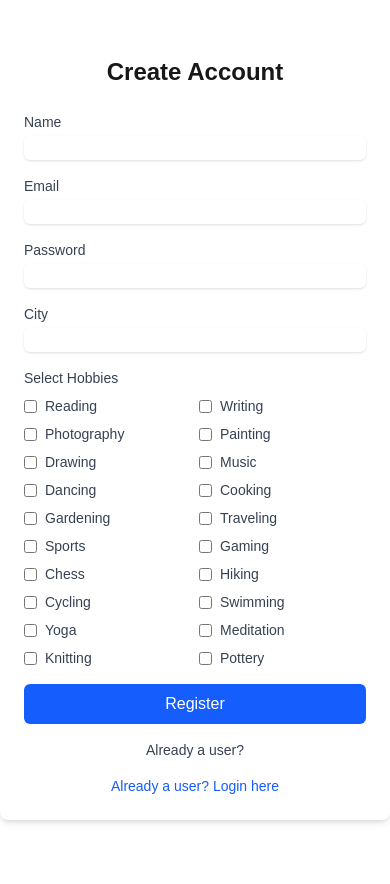
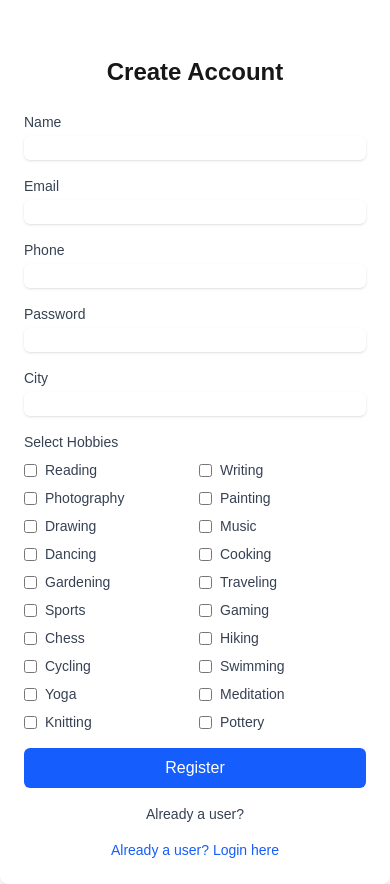
Before and after one commit to Abhishek09yadav/ConnectVerse, a Next.js app in the folder frontend/: page /registerform in a window 390 px wide. Before the commit the page ends 844 px from the top, so only its background shows below. Built offline with nearby package versions, Linux system fonts and the light colour scheme; no server answers.

Commit message:
feat: Add phone number field to user registration and update relevant components

```diff
--- a/frontend/src/components/Dashboard.jsx
+++ b/frontend/src/components/Dashboard.jsx
@@ -34,6 +34,7 @@ useEffect(() => {
      });
 
      const filtered = response.data.filter((u) => u._id !== user.id);
+     console.log("Filtered Users:", filtered); // Debugging line
      setUsers(filtered);
      setCurrentUser(user); // <- set user here after successful fetch
    } catch (err) {
@@ -101,7 +102,7 @@ useEffect(() => {
                   onClick={() => {
                     const phone = user.phone || ""; // make sure 'phone' is available in user data
                     const message = `Hi ${user.name}, I saw we share some hobbies! Want to connect? 😊`;
-                    const whatsappUrl = `https://wa.me/${phone}?text=${encodeURIComponent(
+                    const whatsappUrl = `https://wa.me/91${phone}?text=${encodeURIComponent(
                       message
                     )}`;
                     window.open(whatsappUrl, "_blank");
--- a/frontend/src/components/RegisterForm.jsx
+++ b/frontend/src/components/RegisterForm.jsx
@@ -111,6 +111,20 @@ const handleSubmit = async (e) => {
             }
           />
         </div>
+        <div>
+          <label className="block text-sm font-medium text-gray-700">
+            Phone
+          </label>
+          <input
+            type="number"
+            required
+            className="mt-1 block w-full rounded-md border-gray-300 shadow-sm focus:border-blue-500 focus:ring-blue-500"
+            value={formData.phone}
+            onChange={(e) =>
+              setFormData({ ...formData, phone: e.target.value })
+            }
+          />
+        </div>
 
         <div>
           <label className="block text-sm font-medium text-gray-700">
```
Also changed, not shown: 2 other files (tests, documents, lock files or other folders).
